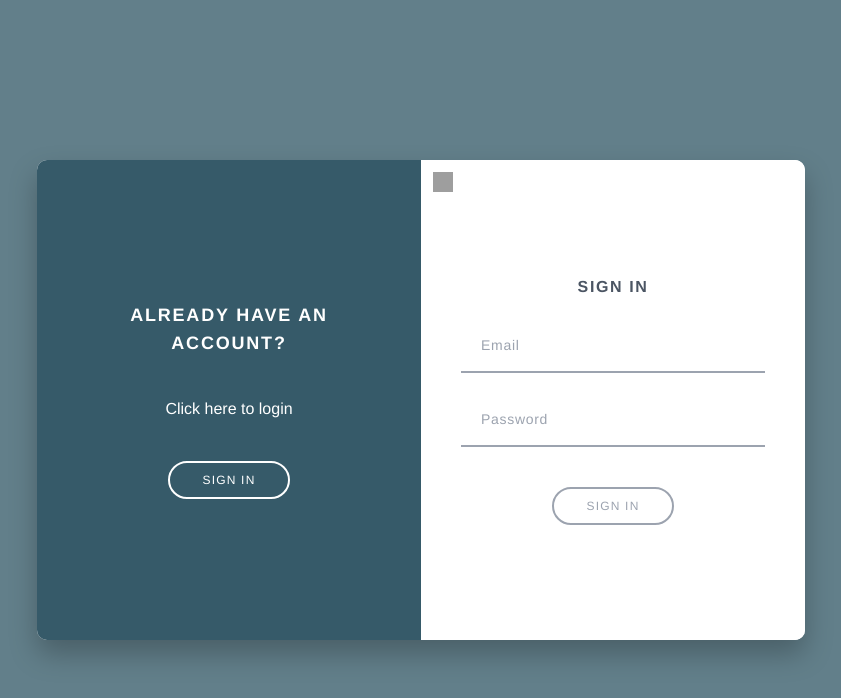
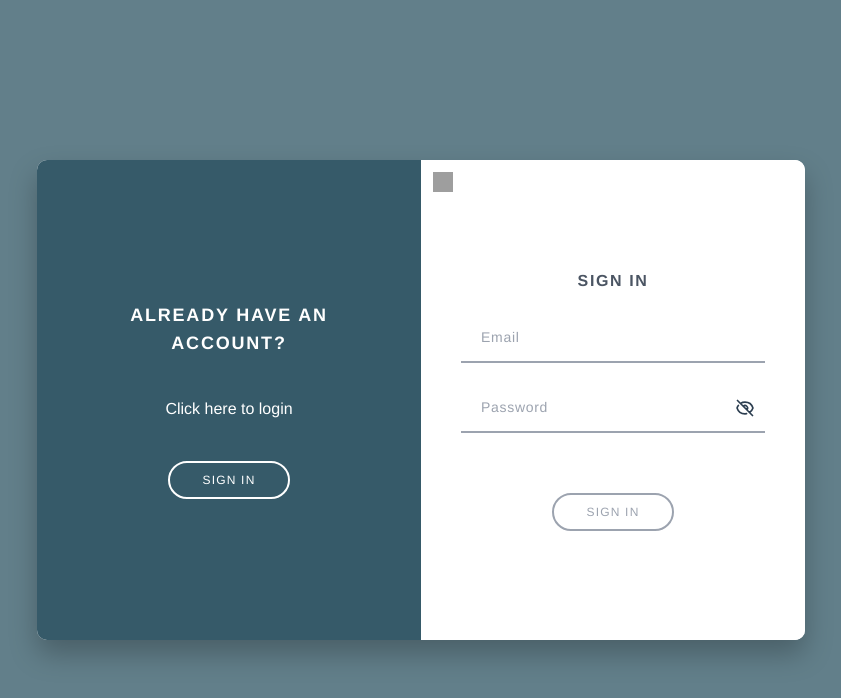
Before and after one commit to ejmvy/kathryn-refactor, a Vue app: page /login in a window 1280 px wide. Both pictures are taken after a click on the button "SIGN UP". Shown: the top 698 px of the page, without its empty margins (219-1060 px from the left). Built offline with nearby package versions, Linux system fonts and the light colour scheme; grey boxes are pictures that could not be loaded; a web font is replaced by a local one.

Commit message:
add hide password icon to web login

```diff
--- a/src/views/Login.vue
+++ b/src/views/Login.vue
@@ -26,11 +26,28 @@
             placeholder="Email"
             v-model="newUser.email"
           />
+          <div class="w-full">
             <input
+              id="passwordInput"
               class="loginInput webInput"
               placeholder="Password"
               v-model="newUser.password"
+              type="password"
             />
+            <transition name="fade-button">
+              <span class="viewPassword cursor-pointer">
+                <PasswordShowSvg
+                  v-if="!viewUserPassword"
+                  @svgClicked="viewPassword()"
+                ></PasswordShowSvg>
+                <PasswordHideSvg
+                  v-else
+                  @svgClicked="viewPassword()"
+                ></PasswordHideSvg>
+              </span>
+            </transition>
+          </div>
+
           <button
             class="btn-green btn-lrg mt-10"
             @click="registerUser"
@@ -58,11 +75,32 @@
             placeholder="Email"
             v-model="loginUser.email"
           />
+          <div class="w-full">
             <input
+              id="passwordInput2"
               class="loginInput webInput"
               placeholder="Password"
               v-model="loginUser.password"
+              type="password"
             />
+            <transition name="fade-button">
+              <span class="viewPassword cursor-pointer">
+                <PasswordShowSvg
+                  v-if="!viewUserPassword"
+                  @svgClicked="viewPassword2()"
+                ></PasswordShowSvg>
+                <PasswordHideSvg
+                  v-else
+                  @svgClicked="viewPassword2()"
+                ></PasswordHideSvg>
+              </span>
+            </transition>
+          </div>
+          <!-- <input
+            class="loginInput webInput"
+            placeholder="Password"
+            v-model="loginUser.password"
+          /> -->
           <button
             @click="loginUserFn"
             class="btn-green btn-lrg mt-10"
@@ -255,15 +293,27 @@ export default {
     signInButton() {
       console.log("Sign in!");
       const container = this.$refs.containerRef;
+      this.viewUserPassword = false;
+      this.newUser.password = "";
       container.classList.remove("right-panel-active");
     },
     signUpButton() {
       console.log("Sign Up!");
       const container = this.$refs.containerRef;
+      this.viewUserPassword = false;
+      this.loginUser.password = "";
       container.classList.add("right-panel-active");
     },
     viewPassword() {
-      const pass = document.getElementById("passwordInput");
+      let pass = document.getElementById("passwordInput");
+
+      this.viewUserPassword = !this.viewUserPassword;
+
+      return (pass.type = this.viewUserPassword ? "text" : "password");
+    },
+
+    viewPassword2() {
+      let pass = document.getElementById("passwordInput2");
 
       this.viewUserPassword = !this.viewUserPassword;
 
@@ -415,6 +465,10 @@ export default {
   box-sizing: border-box;
 }
 
+input {
+  max-height: 50px !important;
+}
+
 span {
   font-size: 12px;
 }
```
Lines whose indentation alone changed are shown as unchanged.
